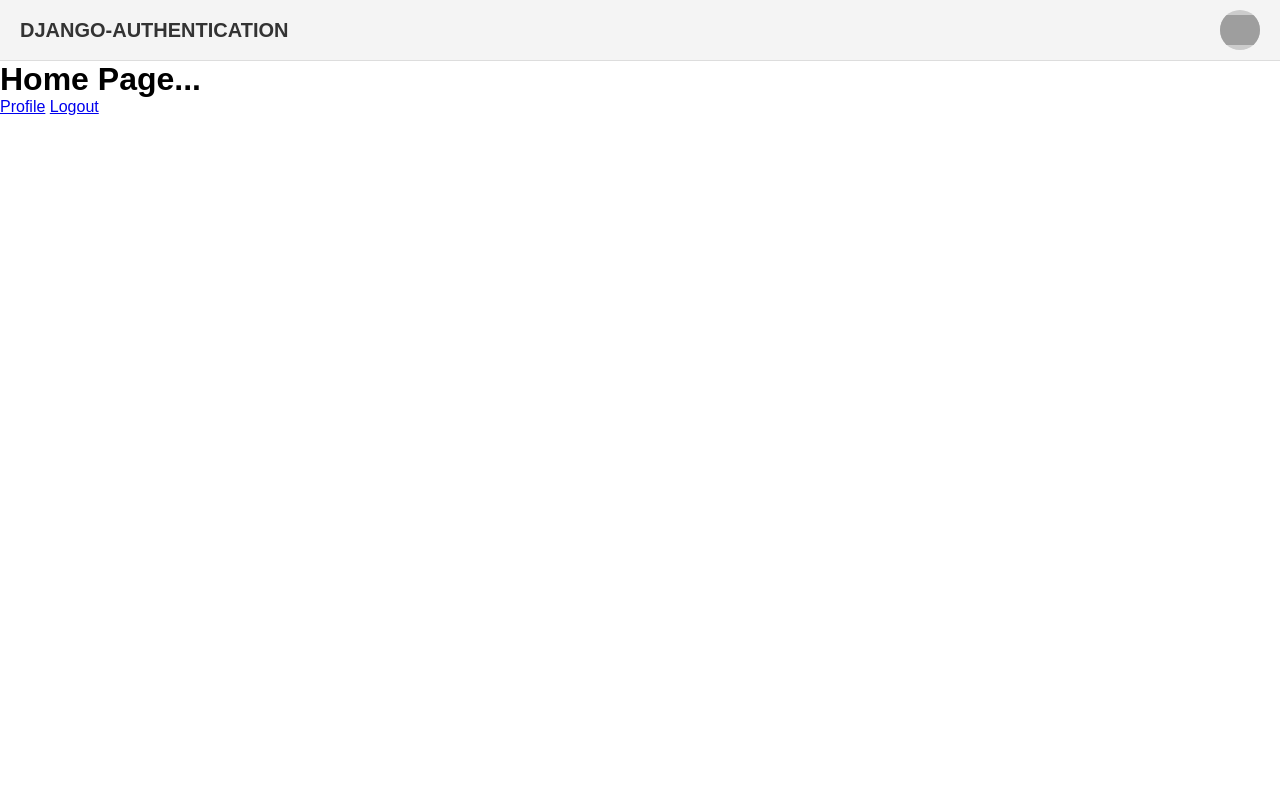
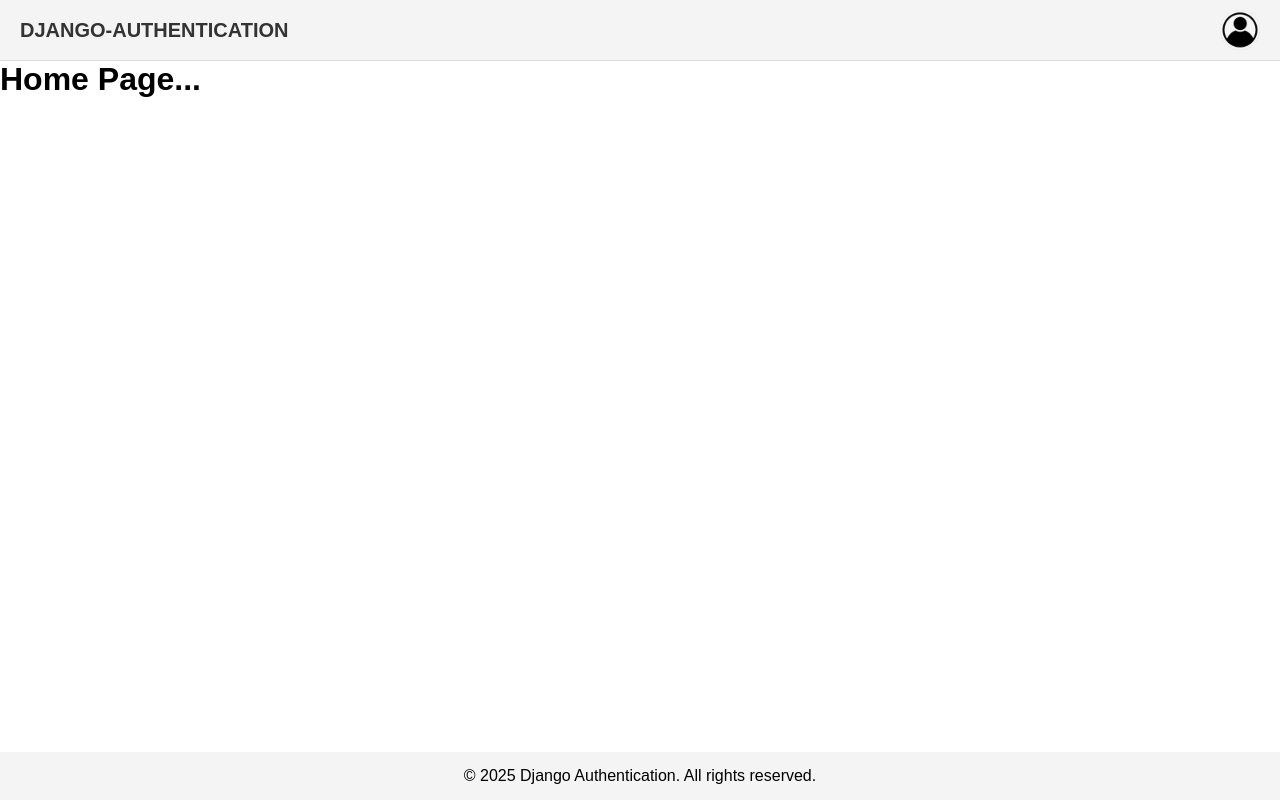
Before and after one commit to musarafhossain/Django-Authentication, a Django app: page / in a window 1280 px wide. Run offline with Django 5.2, Linux system fonts and the light colour scheme; the visitor is signed in with stand-in values (Sample User, id 1); grey boxes are pictures that could not be loaded.

Commit message:
add footer and complete home page

```diff
--- /dev/null
+++ b/main/static/css/footer.css
@@ -0,0 +1,8 @@
+footer{
+    background-color: #f4f4f4;
+    text-align: center;
+    padding: 15px 0;
+    position: absolute;
+    bottom: 0;
+    width: 100%;
+}
--- /dev/null
+++ b/main/templates/includes/footer.html
@@ -0,0 +1,5 @@
+{% load static %}
+<link rel="stylesheet" href="{% static "css/footer.css" %}">
+<footer>
+    <p>&copy; 2025 Django Authentication. All rights reserved.</p>
+</footer>
--- a/main/user/templates/home.html
+++ b/main/user/templates/home.html
@@ -6,7 +6,8 @@
 
 {% block content %}
     {% include 'includes/header.html' %}
-    <h1>Home Page...</h1>
-    <a href="{% url 'profile' %}">Profile</a>
-    <a href="{% url 'logout' %}">Logout</a>
+    <div class="container">
+        <h1>Home Page...</h1>
+    </div>
+    {% include 'includes/footer.html' %}
 {% endblock %}
--- a/main/user/templates/profile.html
+++ b/main/user/templates/profile.html
@@ -7,4 +7,5 @@
 {% block content %}
     <h1>Profile Page...</h1>
     <a href="{% url 'home' %}">Home</a>
+    <a href="{% url 'logout' %}">Logout</a>
 {% endblock %}
```
Also changed, not shown: main/static/images/profile-icon.png (added).
